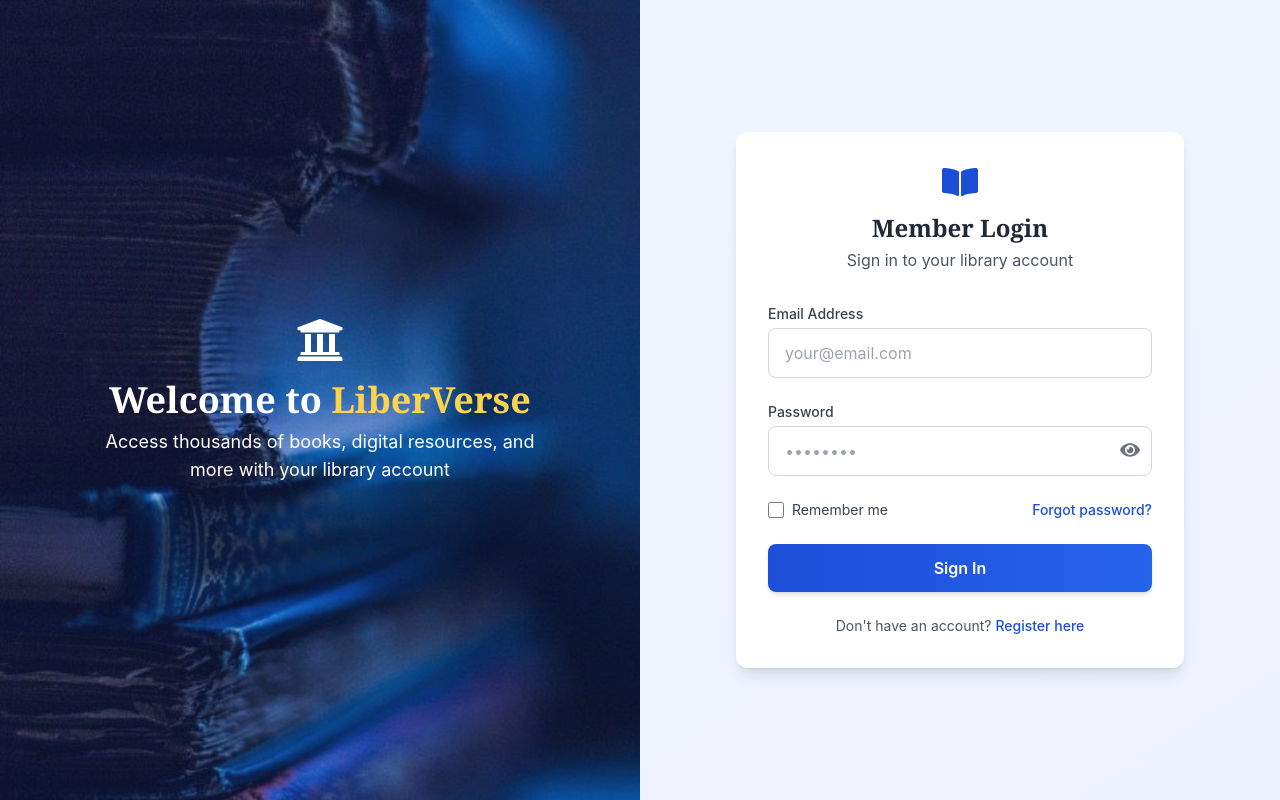
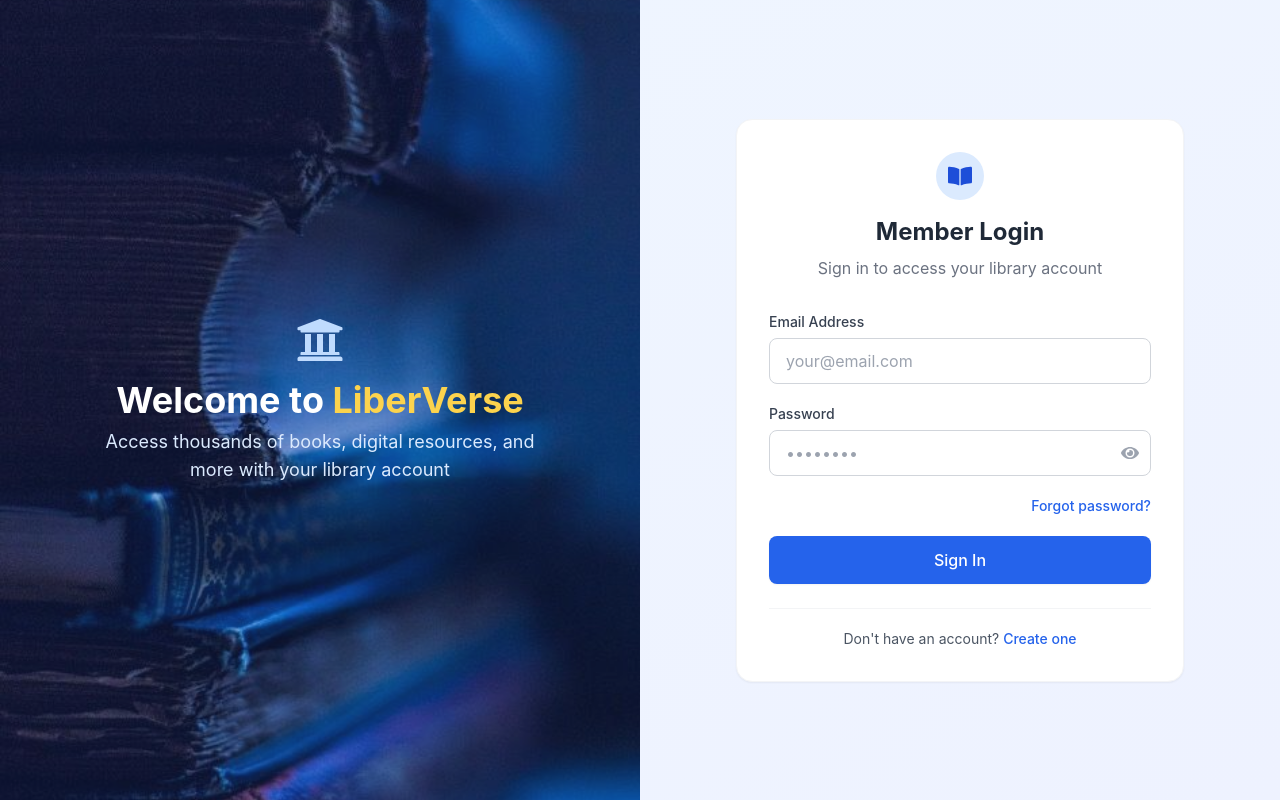
Before and after one commit to OshadiJayananda/lms-frontend, a React (Create React App) app: page /login in a window 1280 px wide. Built offline with nearby package versions, Linux system fonts and the light colour scheme; the HTML template or start-up script is replaced by a standard one.

Commit message:
Change Login UI

```diff
--- a/src/Components/Login.js
+++ b/src/Components/Login.js
@@ -9,11 +9,13 @@ import { FaEye, FaEyeSlash, FaBookOpen, FaUniversity } from "react-icons/fa";
 
 function Login() {
   const [showPassword, setShowPassword] = useState(false);
+  const [isLoading, setIsLoading] = useState(false);
   const navigate = useNavigate();
 
   const login_pg = process.env.PUBLIC_URL + "/images/login_pg.jpg";
 
   const handleLogin = async (values) => {
+    setIsLoading(true);
     const { email, password } = values;
     try {
       const response = await api.post("/login", { email, password });
@@ -44,6 +46,8 @@ function Login() {
         error.message ||
         "Something went wrong";
       toast.error("Login failed: " + errorMessage);
+    } finally {
+      setIsLoading(false);
     }
   };
 
@@ -55,11 +59,11 @@ function Login() {
     validationSchema: Yup.object({
       email: Yup.string()
         .email("Invalid email address")
-        .required("Please add an email")
+        .required("Email is required")
         .matches(/@gmail\.com$|\.lk$/, "Email must be a Gmail or .lk address"),
       password: Yup.string()
-        .min(6, "Password must be more than 6 characters")
-        .required("Please add a password"),
+        .min(6, "Password must be at least 6 characters")
+        .required("Password is required"),
     }),
     onSubmit: (values) => {
       handleLogin(values);
@@ -68,19 +72,20 @@ function Login() {
 
   return (
     <div className="h-screen flex flex-col md:flex-row bg-gradient-to-br from-blue-50 to-indigo-50">
-      {/* Left Section - Image with Overlay */}
-      <div className="md:w-1/2 h-64 md:h-auto relative">
+      {/* Left Section - Image with Overlay (Hidden on small mobile) */}
+      <div className="hidden sm:block md:w-1/2 relative">
         <img
           src={login_pg}
           alt="Library interior with books"
-          className="w-full h-full object-cover"
+          className="w-full h-full min-h-screen object-cover fixed md:relative"
+          loading="eager"
         />
         <div className="absolute inset-0 bg-blue-900/30 flex flex-col justify-center items-center p-8 text-white">
-          <FaUniversity className="text-5xl mb-4" />
-          <h1 className="text-3xl md:text-4xl font-bold font-serif mb-2 text-center">
+          <FaUniversity className="text-5xl mb-4 text-blue-200" />
+          <h1 className="text-3xl md:text-4xl font-bold mb-2 text-center">
             Welcome to <span className="text-amber-300">LiberVerse</span>
           </h1>
-          <p className="text-lg text-center max-w-md">
+          <p className="text-lg text-blue-100 text-center max-w-md">
             Access thousands of books, digital resources, and more with your
             library account
           </p>
@@ -88,25 +93,25 @@ function Login() {
       </div>
 
       {/* Right Section - Login Form */}
-      <div className="md:w-1/2 flex flex-col justify-center items-center p-8 md:p-12 lg:p-16">
-        <div className="w-full max-w-md bg-white rounded-xl shadow-lg p-8">
+      <div className="w-full md:w-1/2 flex items-center justify-center p-4 sm:p-8">
+        <div className="w-full max-w-md bg-white rounded-2xl shadow-sm p-6 sm:p-8 border border-gray-100">
           {/* Header with Logo */}
           <div className="flex flex-col items-center mb-8">
-            <FaBookOpen className="text-blue-700 text-4xl mb-3" />
-            <h2 className="text-2xl font-bold text-gray-800 font-serif">
-              Member Login
-            </h2>
-            <p className="text-gray-600 mt-1">
-              Sign in to your library account
+            <div className="bg-blue-100 p-3 rounded-full mb-4">
+              <FaBookOpen className="text-blue-700 text-2xl" />
+            </div>
+            <h2 className="text-2xl font-bold text-gray-800">Member Login</h2>
+            <p className="text-gray-500 mt-2 text-center">
+              Sign in to access your library account
             </p>
           </div>
 
-          <form onSubmit={formik.handleSubmit} className="space-y-6">
+          <form onSubmit={formik.handleSubmit} className="space-y-5">
             {/* Email Input */}
             <div>
               <label
                 htmlFor="email"
-                className="block text-sm font-medium text-gray-700 mb-1"
+                className="block text-sm font-medium text-gray-700 mb-1.5"
               >
                 Email Address
               </label>
@@ -117,15 +122,16 @@ function Login() {
                 onChange={formik.handleChange}
                 onBlur={formik.handleBlur}
                 value={formik.values.email}
-                className={`w-full px-4 py-3 rounded-lg border ${
+                className={`w-full px-4 py-2.5 rounded-lg border ${
                   formik.touched.email && formik.errors.email
-                    ? "border-red-400 focus:ring-red-400"
-                    : "border-gray-300 focus:ring-blue-400"
-                } focus:outline-none focus:ring-2`}
+                    ? "border-red-300 focus:ring-red-300"
+                    : "border-gray-300 focus:ring-blue-300"
+                } focus:outline-none focus:ring-2 focus:border-transparent transition-colors`}
                 placeholder="your@email.com"
+                autoComplete="email"
               />
               {formik.touched.email && formik.errors.email && (
-                <p className="mt-1 text-sm text-red-600">
+                <p className="mt-1.5 text-sm text-red-600">
                   {formik.errors.email}
                 </p>
               )}
@@ -135,7 +141,7 @@ function Login() {
             <div>
               <label
                 htmlFor="password"
-                className="block text-sm font-medium text-gray-700 mb-1"
+                className="block text-sm font-medium text-gray-700 mb-1.5"
               >
                 Password
               </label>
@@ -147,77 +153,91 @@ function Login() {
                   onChange={formik.handleChange}
                   onBlur={formik.handleBlur}
                   value={formik.values.password}
-                  className={`w-full px-4 py-3 rounded-lg border ${
+                  className={`w-full px-4 py-2.5 rounded-lg border ${
                     formik.touched.password && formik.errors.password
-                      ? "border-red-400 focus:ring-red-400"
-                      : "border-gray-300 focus:ring-blue-400"
-                  } focus:outline-none focus:ring-2 pr-12`}
+                      ? "border-red-300 focus:ring-red-300"
+                      : "border-gray-300 focus:ring-blue-300"
+                  } focus:outline-none focus:ring-2 focus:border-transparent transition-colors pr-12`}
                   placeholder="••••••••"
+                  autoComplete="current-password"
                 />
                 <button
                   type="button"
-                  className="absolute right-3 top-3.5 text-gray-500 hover:text-blue-700"
+                  className="absolute right-3 top-1/2 transform -translate-y-1/2 text-gray-400 hover:text-blue-600 transition-colors"
                   onClick={() => setShowPassword(!showPassword)}
                   aria-label={showPassword ? "Hide password" : "Show password"}
                 >
                   {showPassword ? (
-                    <FaEyeSlash size={20} />
+                    <FaEyeSlash size={18} />
                   ) : (
-                    <FaEye size={20} />
+                    <FaEye size={18} />
                   )}
                 </button>
               </div>
               {formik.touched.password && formik.errors.password && (
-                <p className="mt-1 text-sm text-red-600">
+                <p className="mt-1.5 text-sm text-red-600">
                   {formik.errors.password}
                 </p>
               )}
             </div>
 
-            {/* Remember Me & Forgot Password */}
-            <div className="flex items-center justify-between">
-              <div className="flex items-center">
-                <input
-                  id="remember-me"
-                  name="remember-me"
-                  type="checkbox"
-                  className="h-4 w-4 text-blue-600 focus:ring-blue-500 border-gray-300 rounded"
-                />
-                <label
-                  htmlFor="remember-me"
-                  className="ml-2 block text-sm text-gray-700"
-                >
-                  Remember me
-                </label>
-              </div>
-              <div className="text-sm">
-                <a
-                  href="/forgot-password"
-                  className="font-medium text-blue-700 hover:text-blue-600"
-                >
-                  Forgot password?
-                </a>
-              </div>
+            {/* Forgot Password */}
+            <div className="flex justify-end">
+              <a
+                href="/forgot-password"
+                className="text-sm font-medium text-blue-600 hover:text-blue-500 hover:underline"
+              >
+                Forgot password?
+              </a>
             </div>
 
             {/* Submit Button */}
             <button
               type="submit"
-              className="w-full py-3 px-4 bg-gradient-to-r from-blue-700 to-blue-600 text-white font-semibold rounded-lg shadow-md hover:shadow-lg transition-all transform hover:-translate-y-0.5"
+              disabled={isLoading}
+              className={`w-full py-3 px-4 bg-blue-600 text-white font-medium rounded-lg shadow-sm hover:bg-blue-700 focus:outline-none focus:ring-2 focus:ring-blue-500 focus:ring-offset-2 transition-colors ${
+                isLoading ? "opacity-75 cursor-not-allowed" : ""
+              }`}
             >
-              Sign In
+              {isLoading ? (
+                <span className="flex items-center justify-center">
+                  <svg
+                    className="animate-spin -ml-1 mr-3 h-5 w-5 text-white"
+                    xmlns="http://www.w3.org/2000/svg"
+                    fill="none"
+                    viewBox="0 0 24 24"
+                  >
+                    <circle
+                      className="opacity-25"
+                      cx="12"
+                      cy="12"
+                      r="10"
+                      stroke="currentColor"
+                      strokeWidth="4"
+                    ></circle>
+                    <path
+                      className="opacity-75"
+                      fill="currentColor"
+                      d="M4 12a8 8 0 018-8V0C5.373 0 0 5.373 0 12h4zm2 5.291A7.962 7.962 0 014 12H0c0 3.042 1.135 5.824 3 7.938l3-2.647z"
+                    ></path>
+                  </svg>
+                  Signing in...
+                </span>
+              ) : (
+                "Sign In"
+              )}
             </button>
           </form>
 
           {/* Registration Link */}
-          <div className="mt-6 text-center">
-            <p className="text-sm text-gray-600">
+          <div className="mt-6 pt-5 border-t border-gray-100">
+            <p className="text-sm text-gray-600 text-center">
               Don't have an account?{" "}
               <a
                 href="/register"
-                className="font-medium text-blue-700 hover:text-blue-600"
+                className="font-medium text-blue-600 hover:text-blue-500 hover:underline"
               >
-                Register here
+                Create one
               </a>
             </p>
           </div>
```
